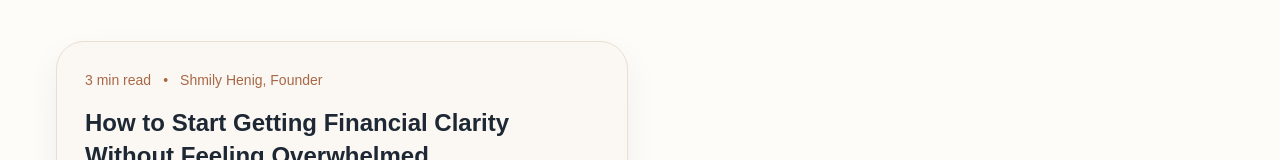
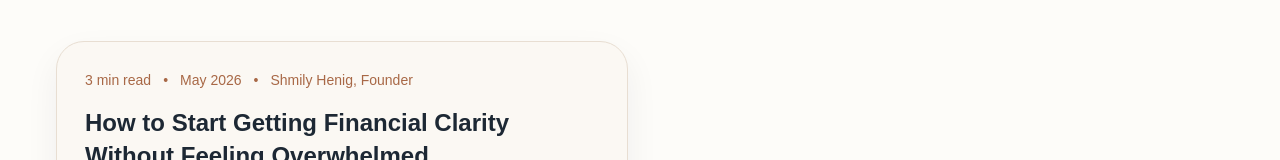
Before and after one commit to samuelhenig/henig-financial, a Next.js app: page / in a window 1280 px wide. Shown: the part 1203-1363 px from the top of the page. Built offline with nearby package versions, Linux system fonts and the light colour scheme.

Commit message:
Update page.js

```diff
--- a/src/app/page.js
+++ b/src/app/page.js
@@ -92,6 +92,8 @@ export default function Page() {
                 <div className="flex flex-wrap items-center gap-3 text-sm text-[#A86846]">
                   <span>{article.readTime}</span>
                   <span>•</span>
+                  <span>{article.date}</span>
+                  <span>•</span>
                   <span>{article.author}</span>
                 </div>
 
```
